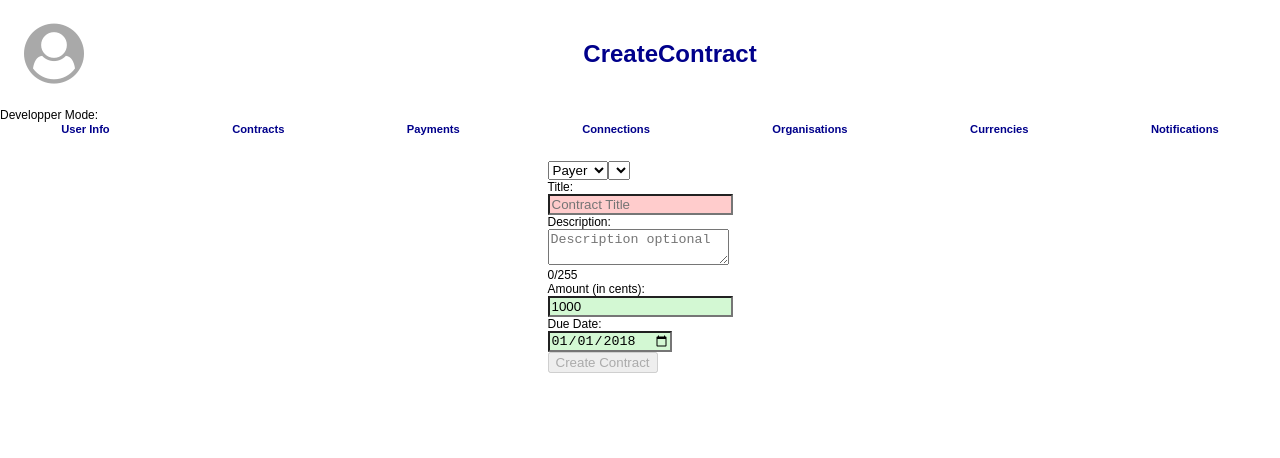
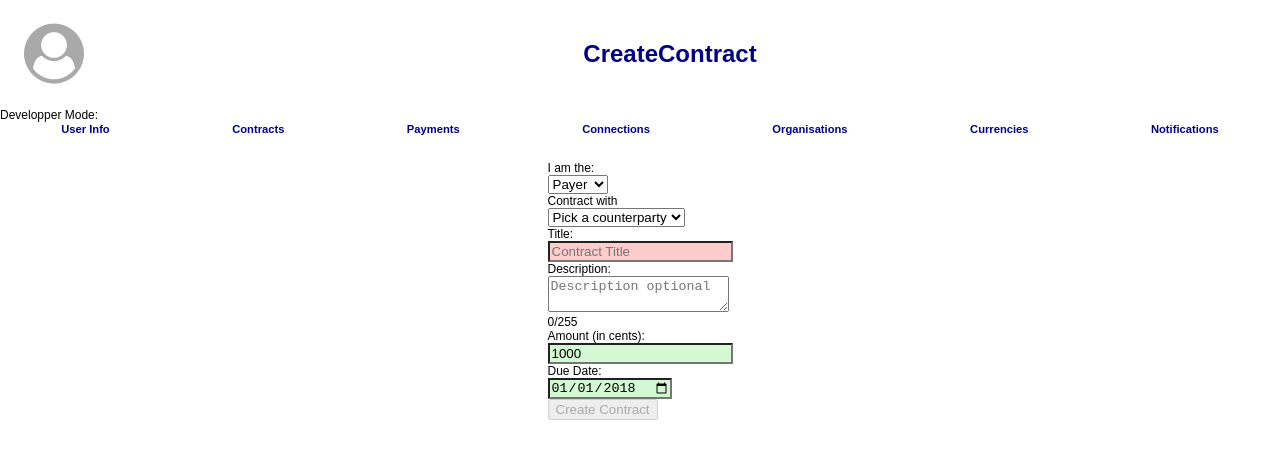
Before and after one commit to DecodeCATS/IOU, a React (Create React App) app in the folder iou-frontend/: page /CreateContract in a window 1280 px wide. Shown: the top 458 px of the page. Built offline with nearby package versions, Linux system fonts and the light colour scheme.

Commit message:
tweaked the counterparty select

```diff
--- a/iou-frontend/src/components/pages/Connection.js
+++ b/iou-frontend/src/components/pages/Connection.js
@@ -139,7 +139,7 @@ class Connection extends Component {
                       user={user}
                     />
                     <div className="connectionButtons">
-                      <button disabled={true}>RequestFunds</button>
+                      <button disabled={true}>Create Contract</button>
                       <button onClick={this.addBlacklist.bind(this,user.id)}>Mute</button>
                       <button onClick={this.deleteConnection.bind(this,user.id)}>Delete</button>
                     </div>
--- a/iou-frontend/src/components/pages/CreateContract.js
+++ b/iou-frontend/src/components/pages/CreateContract.js
@@ -14,7 +14,7 @@ class CreateContract extends Component {
     // let monthStr =
     // let tomorrowStr = [''+tomorrow.getFullYear(),''+(tomorrow.getMonth()+1),''+(tomorrow.getDate()+1)].join('-');
     this.defaultProps = {
-      counterpartyUserName: 0
+      counterpartyUserName: ""
     };
 
     // let counterpartyUser
@@ -36,6 +36,10 @@ class CreateContract extends Component {
 
     this.handleSubmit = this.handleSubmit.bind(this);
     this.renderCounterparty = this.renderCounterparty.bind(this);
+  }
+
+  componentWillMount(){
+
   }
 
   handlePaySide(e) {
@@ -130,12 +134,17 @@ class CreateContract extends Component {
     return (
       <div>
         <form id="createContractForm" className="contractForm" onSubmit={this.handleSubmit}>
-            <div className="selectors">
+            <div className="contractItem payDirection">
+              <p>I am the:</p>
               <select ref="paymentDirection" value={userPaySide} onChange={this.handlePaySide} required>
                 <option value="payer">Payer</option>
                 <option value="payee">Payee</option>
               </select>
+            </div>
+            <div className="contractItem counterparty">
+              <p>Contract with</p>
               <select ref="counterparty" value={counterpartyUserId} onChange={this.handleCounterparty} required>
+                <option key="0" value="0">Pick a counterparty</option>
                 {this.props.organisations.data.map(connection => this.renderCounterparty(connection,1))}
                 {this.props.connections.data.map(connection => this.renderCounterparty(connection))}
               </select>
@@ -173,7 +182,7 @@ class CreateContract extends Component {
               ></input>
             </div>
             <div className="contractItem button">
-                <button type="submit" disabled={(!title || !amount || !dueDate)}>Create Contract</button>
+                <button type="submit" disabled={(counterpartyUserId < 1 || !title || !amount || !dueDate)}>Create Contract</button>
             </div>
         </form>
       </div>
--- a/iou-frontend/src/components/pages/CreatePayment.js
+++ b/iou-frontend/src/components/pages/CreatePayment.js
@@ -12,7 +12,7 @@ class CreatePayment extends Component {
       contractId: 0,
       currencyId: 1,
       dueDate: "2018-01-01",
-      paidDate: null,
+      paidDate: "",
       amount: 1000
     };
 
```
